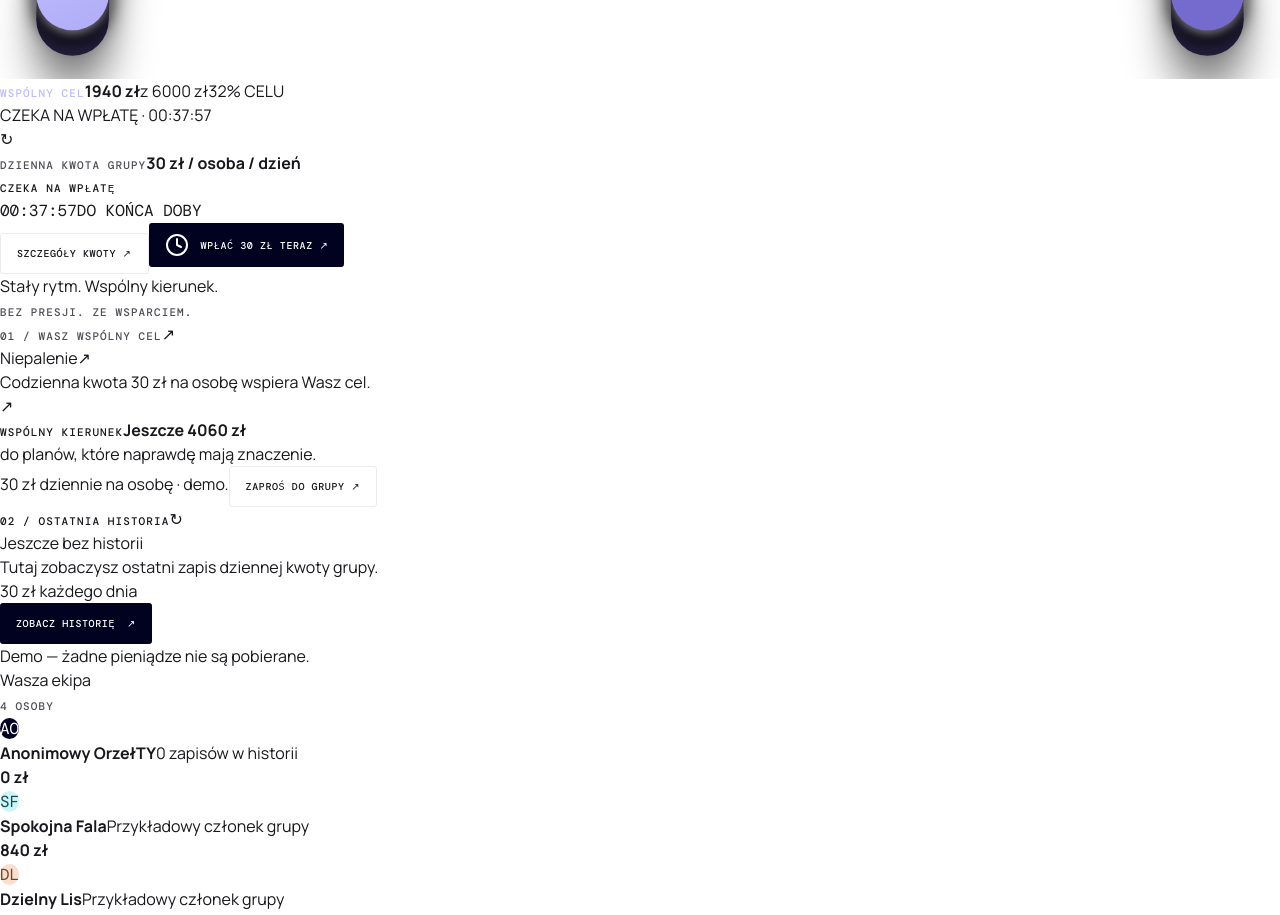
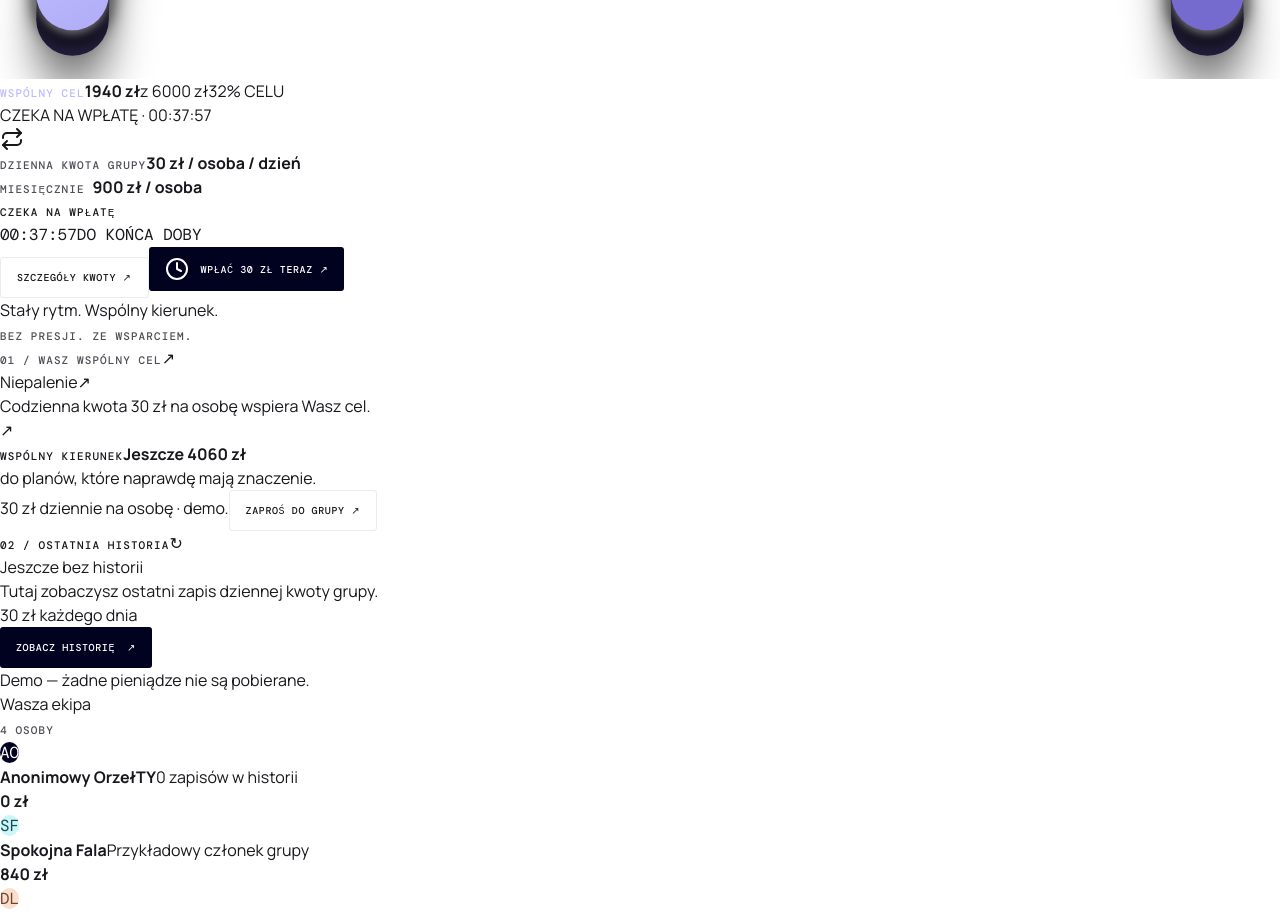
Before and after one commit to Solvro-Rio-De-Janeiro/HackYeah2026, a React (Vite) app in the folder apps/frontend/: page /dashboard in a window 1280 px wide. Shown: the part 880-1795 px from the top of the page. Built offline with nearby package versions, Linux system fonts and the light colour scheme.

Commit message:
feat(frontend): add monthly rate display and repeat icon to daily amount panel

```diff
--- a/apps/frontend/src/app/components/dashboard/DailyAmountPanel.tsx
+++ b/apps/frontend/src/app/components/dashboard/DailyAmountPanel.tsx
@@ -1,7 +1,11 @@
 import React, { useState, useEffect } from 'react';
-import { useDashboard, money, dailyAmount } from '../../context/DashboardContext';
+import {
+  useDashboard,
+  money,
+  dailyAmount,
+} from '../../context/DashboardContext';
 import Modal from '../common/Modal';
-import { CheckCircle2, Clock } from 'lucide-react';
+import { CheckCircle2, Clock, Repeat } from 'lucide-react';
 
 function getTimeUntilMidnight(): string {
   const now = new Date();
@@ -21,11 +25,11 @@ export function DailyAmountPanel() {
   const [timeRemaining, setTimeRemaining] = useState(getTimeUntilMidnight());
 
   const amount = dailyAmount(activeGroup);
-  const today = new Date().toLocaleDateString("en-CA");
+  const today = new Date().toLocaleDateString('en-CA');
   const recordedToday = activeGroup.deposits.some(
     (deposit) =>
       deposit.kind &&
-      new Date(deposit.date).toLocaleDateString("en-CA") === today,
+      new Date(deposit.date).toLocaleDateString('en-CA') === today
   );
 
   // Live timer tick every second
@@ -44,7 +48,7 @@ export function DailyAmountPanel() {
       amount,
       date: new Date().toISOString(),
       note: 'Dzienna kwota grupy · wpłata użytkownika',
-      kind: 'daily-demo' as const
+      kind: 'daily-demo' as const,
     };
 
     updateGroups(
@@ -64,7 +68,7 @@ export function DailyAmountPanel() {
         {/* Left: Daily Amount Value */}
         <div className="subscription-price flex items-center gap-3.5">
           <span className="subscription-mark w-10 h-10 rounded-full grid place-items-center bg-[#eeedff] dark:bg-white/10 text-[#6b62aa] dark:text-[#bdbbff] text-xl font-mono">
-            ↻
+            <Repeat className="size-6" />
           </span>
           <div className="flex flex-col gap-1">
             <span className="eyebrow muted text-[9px] font-mono tracking-wider uppercase text-[#727279] dark:text-slate-400">
@@ -77,6 +81,19 @@ export function DailyAmountPanel() {
               </span>
             </strong>
           </div>
+        </div>
+
+        {/* Monthly per person */}
+        <div className="flex flex-col gap-1">
+          <span className="eyebrow muted text-[9px] font-mono tracking-wider uppercase text-[#727279] dark:text-slate-400">
+            Miesięcznie{' '}
+          </span>
+          <strong className="text-2xl font-semibold tracking-tight text-[#010120] dark:text-white">
+            {money(amount * 30)}
+            <span className="text-xs font-normal text-[#727279] dark:text-slate-400 tracking-normal">
+              {' '}/ osoba
+            </span>
+          </strong>
         </div>
 
         {/* Center: Live Timer Waiting for Deposit (W środku panelu) */}
@@ -184,8 +201,8 @@ export function DailyAmountPanel() {
         title={`${money(amount)} dziennie`}
         className="group-modal max-h-[90vh] overflow-y-auto"
       >
-        <p className="text-xs leading-relaxed text-[#727279] mb-5">
-          To dzienna kwota ustalona dla tej grupy przez jej twórcę, nie abonament za aplikację. Każdy członek ma tę samą stawkę. Środki zasilają wspólny cel grupy.
+        <p className="text-xs leading-relaxed text-[#727279] dark:text-slate-400 mb-5">
+          To dzienna kwota ustalona dla tej grupy przez jej twórcę, nie abonament za aplikację. Środki zasilają wspólny cel grupy.
         </p>
 
         <div className="plan-summary grid grid-cols-2 gap-3.5 p-5 bg-[#f6f5fc] dark:bg-white/5 rounded mb-5 text-xs">
@@ -207,7 +224,7 @@ export function DailyAmountPanel() {
           <span className="text-[#727279] dark:text-slate-400">Status na dziś</span>
           <strong
             className={`text-right font-semibold font-mono ${
-              recordedToday ? 'text-emerald-600' : 'text-amber-600'
+              recordedToday ? 'text-emerald-600 dark:text-emerald-400' : 'text-amber-600 dark:text-amber-400'
             }`}
           >
             {recordedToday ? 'Opłacono na dziś ✓' : `Czeka na wpłatę (${timeRemaining})`}
@@ -230,7 +247,7 @@ export function DailyAmountPanel() {
           )}
         </button>
 
-        <p className="small-text text-[10px] leading-relaxed text-[#727279] mt-4">
+        <p className="small-text text-[10px] leading-relaxed text-[#727279] dark:text-slate-400 mt-4">
           Wersja demonstracyjna z czasem rzeczywistym. Żadne prawdziwe pieniądze nie są pobierane z konta.
         </p>
       </Modal>
--- a/apps/frontend/src/app/components/dashboard/SavingsHero.tsx
+++ b/apps/frontend/src/app/components/dashboard/SavingsHero.tsx
@@ -1,5 +1,9 @@
 import React, { useState, useEffect } from 'react';
-import { useDashboard, money, dailyAmount } from '../../context/DashboardContext';
+import {
+  useDashboard,
+  money,
+  dailyAmount,
+} from '../../context/DashboardContext';
 
 function getTimeUntilMidnight(): string {
   const now = new Date();
```
